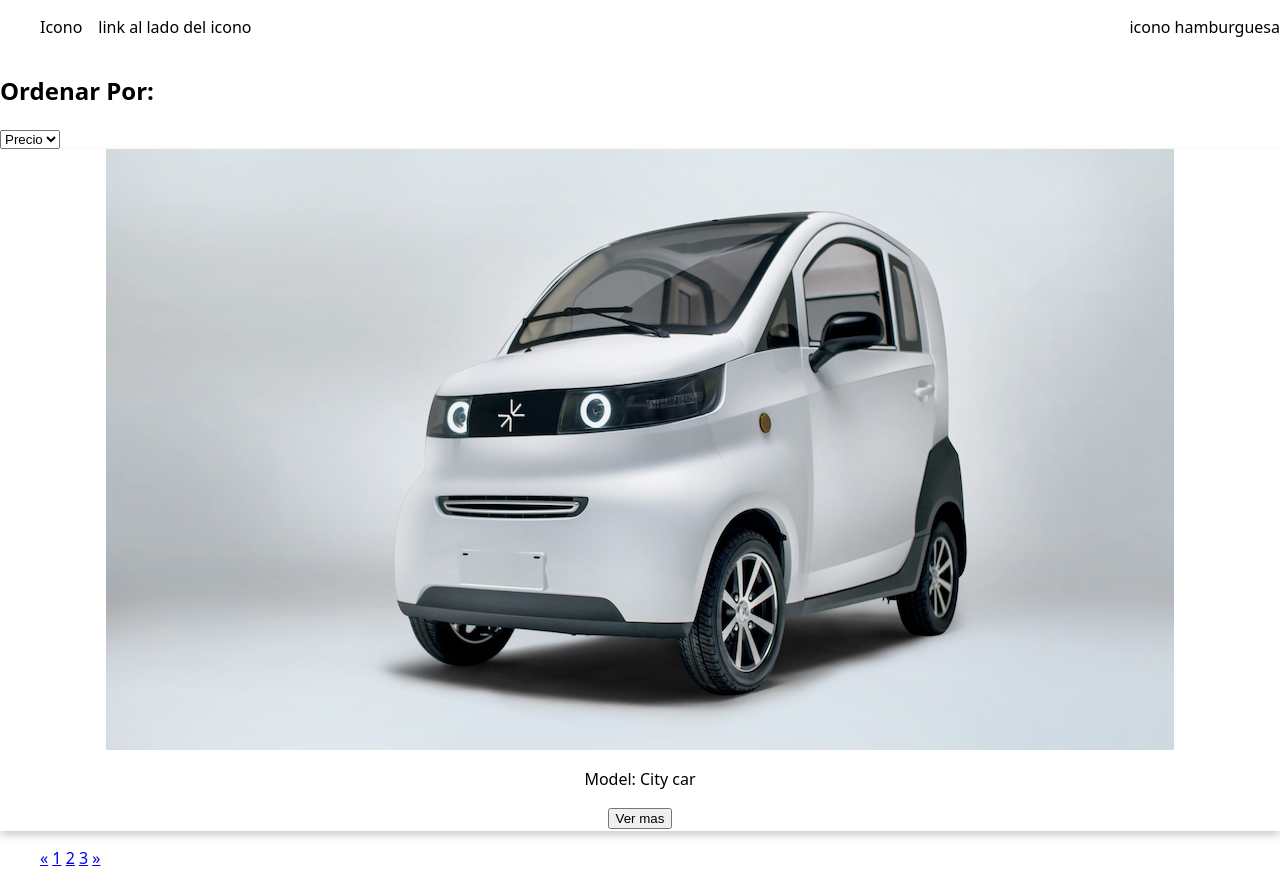
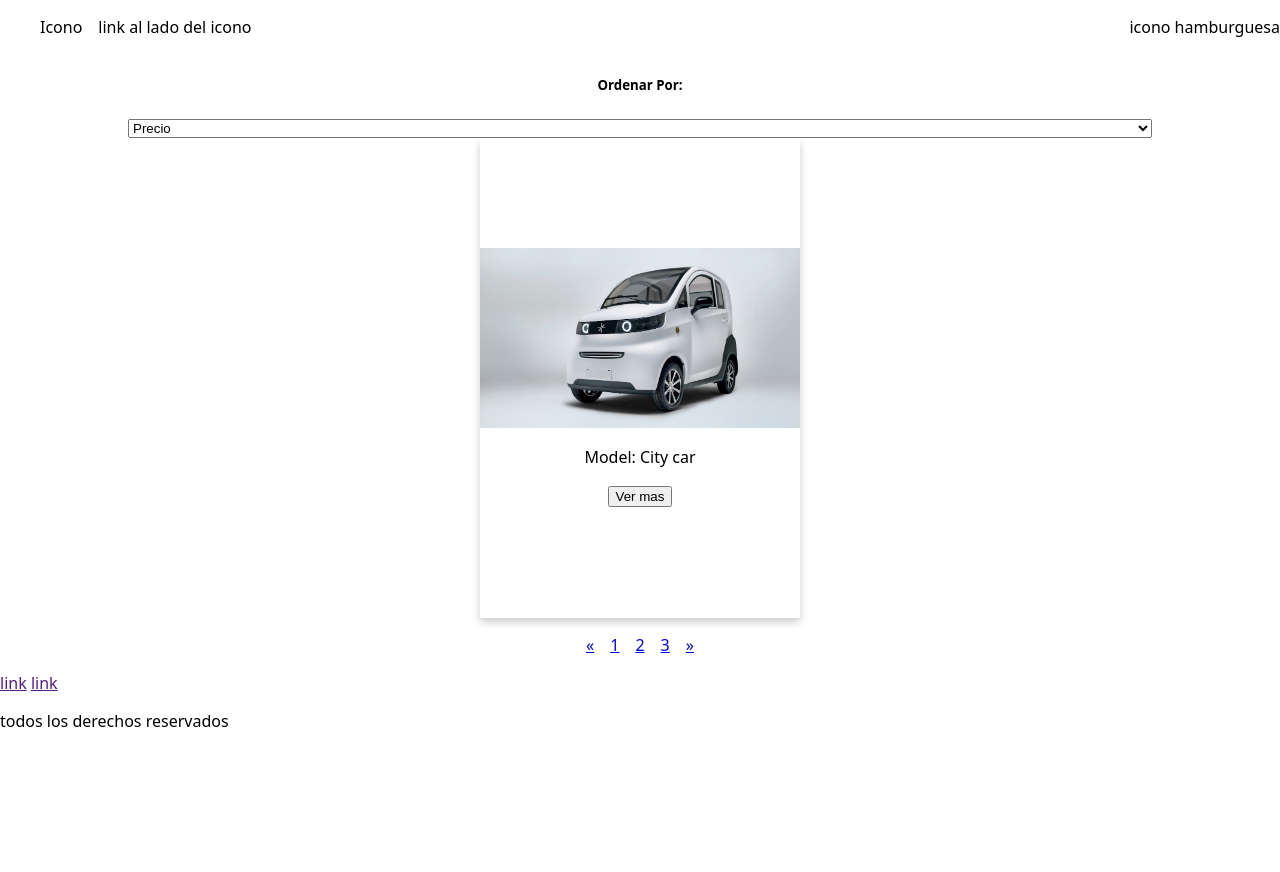
Before and after one commit to pizzadeveloper/Desafio-mediaqueries, a plain HTML site: page index.html in a window 1280 px wide. Shown: the top 872 px of the page. After the commit the page ends 800 px from the top, so only its background shows below. Drawn offline with Linux system fonts and the light colour scheme.

Commit message:
centrado con flexbox de la seccion main

```diff
--- a/assets/css/styles.css
+++ b/assets/css/styles.css
@@ -17,6 +17,20 @@ ul{
     list-style: none;
     gap: 1rem;
 }
+
+.filter{
+    text-align: center;
+}
+select{
+    width: 80%;
+}
+
+main{
+    display: flex;
+    flex-direction: column;
+    justify-content: center;
+    align-items: center;
+}
 .card {
     box-shadow: 0 4px 8px 0 rgba(0,0,0,0.2);
     transition: 0.3s;
@@ -24,6 +38,8 @@ ul{
     flex-direction: column;
     justify-content: center;
     align-items: center;
+    width: 20rem;
+    height: 30rem;
 }
 
 .card:hover {
@@ -34,3 +50,13 @@ ul{
     padding: 2px 16px;
     text-align: center;
 }
+
+img{
+    width: 100%;
+    height: auto;
+}
+.page-selector{
+    display: flex;
+    justify-content: center;
+    padding: 0;
+}
--- a/index.html
+++ b/index.html
@@ -18,7 +18,7 @@
             </ul>
         </nav>
         <section class="filter">
-            <h2>Ordenar Por:</h2>
+            <h5>Ordenar Por:</h5>
             <select>
                 <option value="precio">Precio</option>
             </select>
@@ -31,8 +31,7 @@
                     <button>Ver mas</button>
                 </div>
             </div>
-            <div class="card"></div>
-            <ul>
+            <ul class="page-selector">
                 <a href="#">&laquo</a>
                 <a href="#">1</a>
                 <a href="#">2</a>
```
